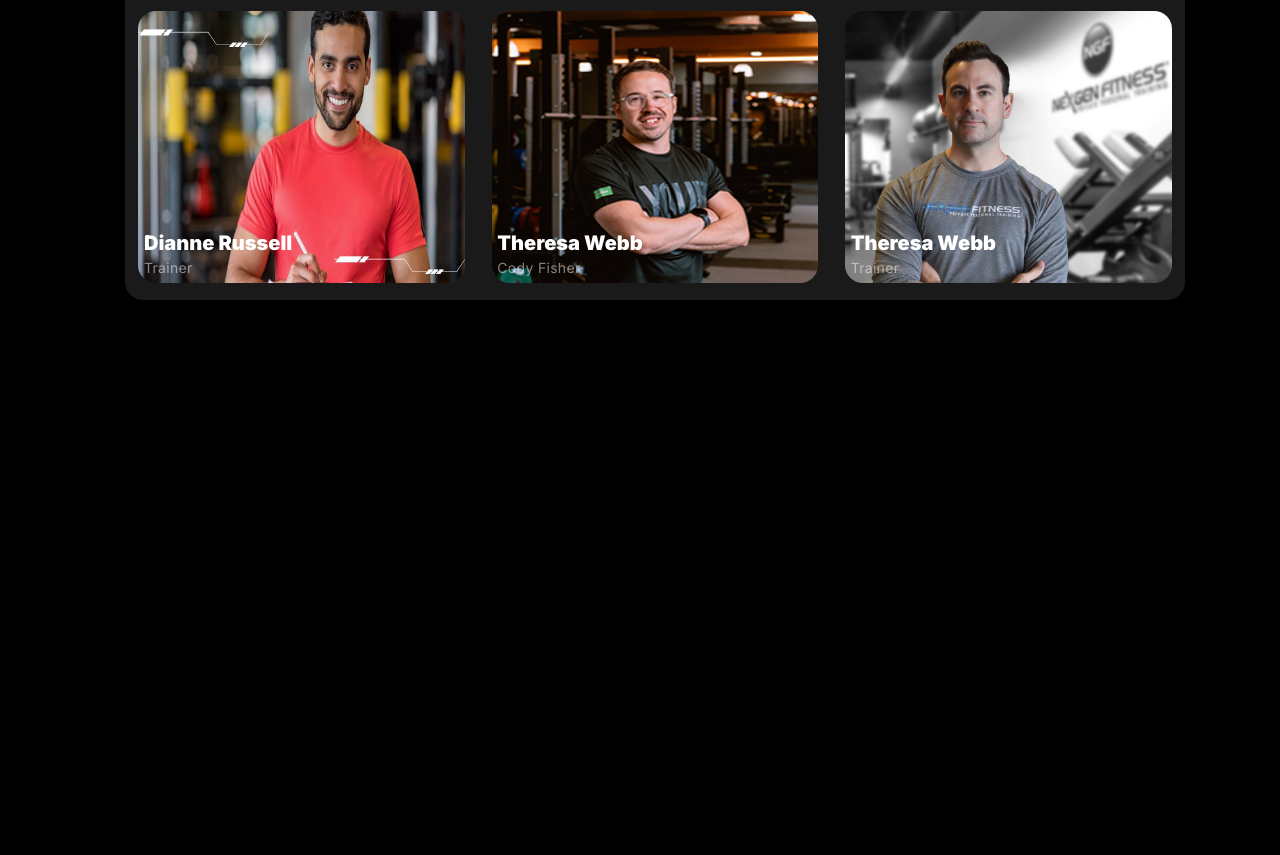
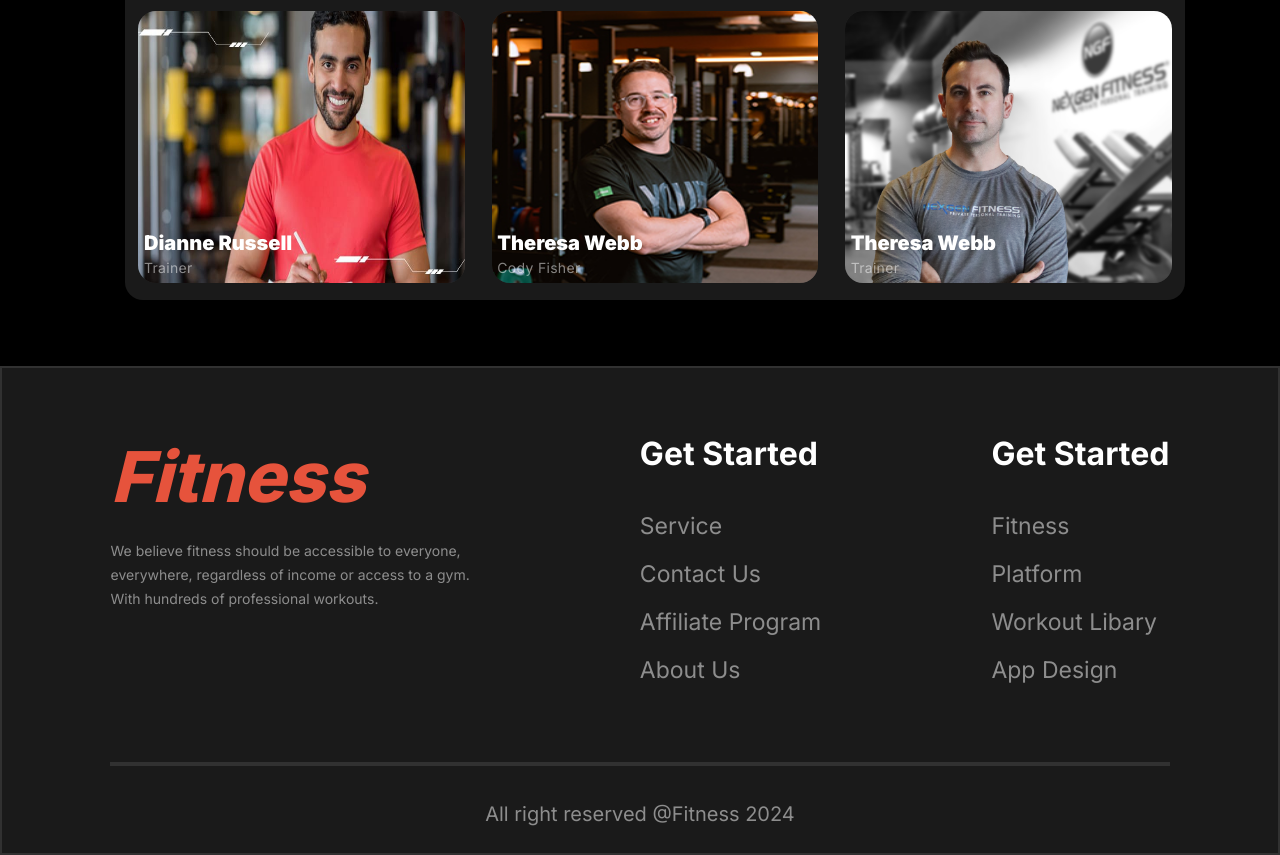
Before and after one commit to Khalid-Saifullaha/fitness-website, a plain HTML site: page index.html in a window 1280 px wide. Shown: the part 3144-3999 px from the top of the page. Before the commit the page ends 3444 px from the top, so only its background shows below. Drawn offline with Linux system fonts and the light colour scheme.

Commit message:
added footer

```diff
--- a/index.html
+++ b/index.html
@@ -172,9 +172,11 @@
 
      <section class="team">
         <div class="team-container">
+            <div class="meet">
             <h3 class="text-light">Meet Our Team</h3>
             <p class="text-light-gray">We believe fitness should be accessible to everyone, everywhere, regardless of income or <br>
                  access to a gym.</p>
+                </div>
                  <div class="img-container">
                     <div class="first">
                         <img src="images/trainer1.png" alt="">
@@ -213,5 +215,37 @@
                  </div>
         </div>
      </section>
+
+     <!-- footer section -->
+      <footer>
+        <div class="footer-container">
+            <div class="footer-left-content">
+                <h3>Fitness</h3>
+                <p class="text-light-gray">
+                    We believe fitness should be accessible to everyone, <br>
+                     everywhere, regardless of income or access to a gym.<br>
+                      With hundreds of professional workouts.
+                </p>
+            </div>
+            <div class="footer-mid-content">
+                <h5>Get Started</h5>
+                <p class="footer-text">Service</p>
+                <p class="footer-text">Contact Us</p>
+                <p class="footer-text">Affiliate Program</p>
+                <p class="footer-text">About Us</p>
+            </div>
+            <div class="footer-right-content">
+                <h5>Get Started</h5>
+                <p class="footer-text">Fitness</p>
+                <p class="footer-text">Platform</p>
+                <p class="footer-text">Workout Libary</p>
+                <p class="footer-text">App Design</p>
+            </div>
+        </div>
+        <hr>
+        <div class="copy-right">
+            <p>All right reserved @Fitness 2024</p>
+        </div>
+      </footer>
 </body>
 </html>
--- a/styles/style.css
+++ b/styles/style.css
@@ -337,11 +337,13 @@ margin-top: 49px;
     margin-top: 88px;
 
 } */
+ .team {
+    margin-top: 88px;
+ }
 .team-container {
     width: 1060px;
     height: 782px;
     margin: 0 auto;
-    margin-top: 88px;
     padding: 15px;
    text-align: center;
 
@@ -369,7 +371,6 @@ margin-top: 49px;
     width: 326.67px;
     height: 272px;
     border-radius: 18px;
-    border-radius: 18px;
     background: rgba(255, 255, 255, 0.1);
 }
 
@@ -387,7 +388,71 @@ margin-top: 49px;
     left: 19px;
 }
 
+/* footer */
+footer {
+    width: 100%;
+    height: 489px;
+    margin-top: 88px;
+    background: rgba(255, 255, 255, 0.1);
+    border: 2px solid rgba(255, 255, 255, 0.1);
+}
 
+.footer-container {
+    width: 1059px;
+    height: 249px;
+    margin: 0 auto;
+    display: flex;
+    justify-content: space-between;
+    margin-top: 66px;
+    /* margin: 88px 0px; */
+}
+
+.footer-left-content h3 {
+    font-size: 70px;
+    font-weight: 800;
+    color: rgb(230, 83, 60);
+    font-style: italic;
+    margin-bottom: 20px;
+}
+.footer-left-content p {
+    font-weight: 400;
+    line-height: 24px;
+}
+
+.footer-mid-content h5 {
+    font-size: 32px;
+    font-weight: 700;
+    color: rgb(255, 255, 255);
+    margin-bottom: 39px;
+}
+.footer-text {
+    font-size: 23px;
+    font-weight: 400;
+    color: rgba(255, 255, 255, 0.5);
+    margin-bottom: 20px;
+}
+
+.footer-right-content h5 {
+    font-size: 32px;
+    font-weight: 700;
+    color: rgb(255, 255, 255);
+    margin-bottom: 39px;
+}
+hr {
+    width: 1059.5px;
+    height: 0px;
+    margin: 0 auto;
+    margin-top: 79px;
+    border: 2px solid rgba(255, 255, 255, 0.1);
+}
+
+.copy-right {
+    font-size: 20px;
+    font-weight: 400;
+    color: rgba(255, 255, 255, 0.5);
+    text-align: center;
+    margin-top: 36px;
+}
 
 
 
@@ -469,11 +534,15 @@ margin-top: 49px;
     .card-container {
         flex-direction: column;
     }
+
+    /* run an extra */
+
     .run-an-extra {
         width: 353px;
         height: 571px;
         margin: 0 auto;
         text-align: left;
+        margin: 15px;
     }
     .run-img {
         width: 287px;
@@ -488,15 +557,16 @@ margin-top: 49px;
 /* bmi section */
 .bmi-calculator {
     flex-direction: column;
-    width: 374px;
-    margin: 0px;
-    margin: 0 auto;
+    width: 353px;
+    height: 872px;
+    margin-left: 15px;
+    /* margin: 0 auto; */
  }
 .bmi {
     width: 353px;
     height: 124px;
     margin: 0px;
-    margin-left: 20px;
+    margin-left: 15px;
     flex-direction: column;
     align-items: center;
     margin-bottom: 32px;
@@ -512,17 +582,17 @@ margin-top: 49px;
    margin-bottom: 42px;
 }
 .your-bmi {
-    width: 354px;
+    width: 353px;
     height: 395px;
     align-items: start;
     margin: 0px;
 }
 .btn-bmi {
-    width: 170px;
+    width: 160px;
     height: 48px;
 }
 .select-box {
-    width: 170px;
+    width: 160px;
     height: 48px;
 }
 .wight-wight {
@@ -530,12 +600,51 @@ margin-top: 49px;
     height: 48px;
 }
 .activity {
-    width: 350px;
+    width: 325px;
     height: 48px;
 }
 
 /* Meet Our Team section style */
+.meet {
+    width: 309px;
+    height: 124px;
+    margin-bottom: 97px;
+    margin-left: 15px;
+
+}
 .img-container {
+    width: 353px;
+    height: 1800px;
     grid-template-columns: 1fr;
+    margin: 0;
+    /* margin-left: 10px; */
+    gap: 20px;
+    background: rgba(255, 255, 255, 0.1);
+}
+.team-container img {
+    border-radius: 18px;
+
+}
+
+/* footer */
+
+footer {
+    width: 393px;
+    height: 1050px;
+    margin-top: 1300px;
+    /* margin-left: 10px; */
+}
+.footer-container {
+    flex-direction: column;
+    margin-left: 20px;
+    gap: 30px;
+}
+hr {
+    width: 354px;
+    height: 0;
+    margin-top: 624px;
+}
+.copy-right {
+    margin-bottom: 87px;
 }
 }
```
